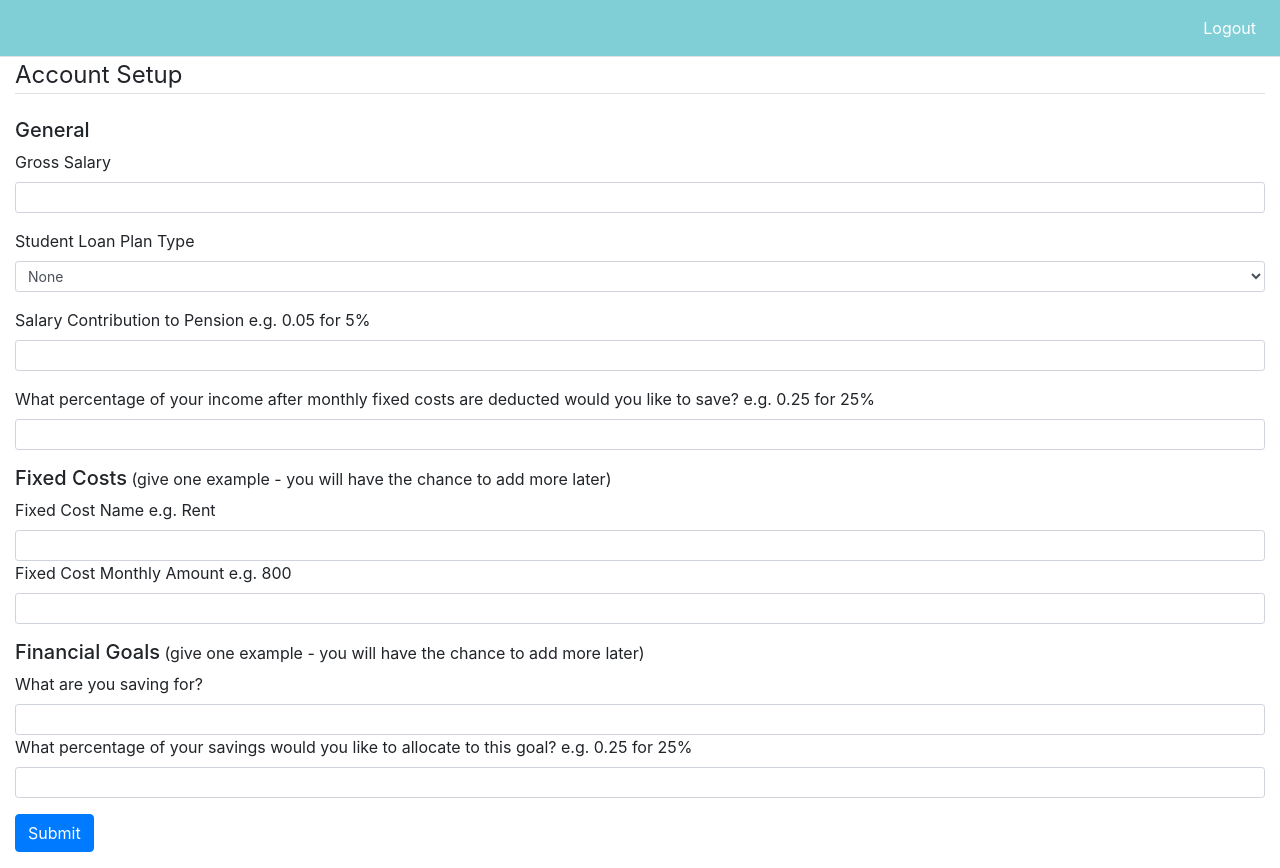
After one commit to surajtirupati/financeGoalsApp, a Flask app: page /setup in a window 1280 px wide. The commit adds this page. Run offline with Flask 2, Linux system fonts and the light colour scheme.

Commit message:
completed setup form

```diff
--- a/calculations.py
+++ b/calculations.py
@@ -43,6 +43,9 @@ def less_ni_contributions(gross: float) -> float:
 def less_student_loan(gross: float, plan: int) -> float:
     annual_student_loan = 0
 
+    if plan == 0:
+        return annual_student_loan
+
     if plan == 1:
         if gross > 12 * PLAN_1_MNTHLY_THRES:
             annual_student_loan = 0.09 * (gross - 12 * PLAN_1_MNTHLY_THRES)
@@ -75,7 +78,7 @@ def deduct_fixed_costs(disposable: float, fcs: [dict[float], list[float]]) -> fl
     return personal_income
 
 
-def calculate_saving_target(personal_inc: float, saving_perc: float) -> float:
+def calculate_saving_income(personal_inc: float, saving_perc: float) -> float:
     return personal_inc * saving_perc
 
 
--- a/forms.py
+++ b/forms.py
@@ -1,3 +1,34 @@
 from flask_wtf import FlaskForm
-from wtforms import StringField
-from wtforms.validators import DataRequired, Length
+from wtforms import Form, StringField, FloatField, SelectField, FormField, FieldList, SubmitField
+from wtforms.validators import DataRequired, NumberRange
+
+
+class FixedCostForm(Form):
+    name = StringField("Fixed Cost Name e.g. Rent", validators=[DataRequired()])
+    amount = FloatField("Fixed Cost Monthly Amount e.g. 800", validators=[DataRequired()])
+
+
+class GoalForm(Form):
+    name = StringField("What are you saving for?", validators=[DataRequired()])
+    amount = FloatField("What percentage of your savings would you like to allocate to this goal? e.g. 0.25 for 25%",
+                        validators=[DataRequired(), NumberRange(min=0, max=1, message='Enter number between 0 and 1')])
+
+
+class FinancialDataForm(FlaskForm):
+    gross_salary = FloatField('Gross Salary', validators=[DataRequired(),
+                                                          NumberRange(min=0,
+                                                                      max=26500000000,
+                                                                      message='Please enter a valid number')])
+    student_plan = SelectField("Student Loan Plan Type", choices=[(0, "None"), (1, "Plan 1"), (2, "Plan 2")],
+                               validators=[DataRequired()])
+    pension_contribution = FloatField("Salary Contribution to Pension e.g. 0.05 for 5%", validators=[DataRequired(),
+                                                                                                     NumberRange(min=0,
+                                                                                                                 max=1,
+                                                                                                                 message='Enter number between 0 and 1')])
+    fixed_costs = FieldList(FormField(FixedCostForm), min_entries=1)
+    saving_percentage = FloatField("What percentage of your income after monthly fixed costs are deducted would you "
+                                   "like to save? e.g. 0.25 for 25%", validators=[DataRequired(), NumberRange(min=0,
+                                                                                                              max=1,
+                                                                                                              message='Enter number between 0 and 1')])
+    goals = FieldList(FormField(GoalForm), min_entries=1)
+    submit = SubmitField('Submit')
--- a/main.py
+++ b/main.py
@@ -1,7 +1,9 @@
 from flask import Flask, render_template, request, redirect, url_for, flash
+from forms import FinancialDataForm
 
 app = Flask(__name__)
 
+app.config['SECRET_KEY'] = 'fefbb128d6df70ee4c3d697223e80958'
 
 @app.route("/")
 def home():
@@ -28,6 +30,10 @@ def custom_goal():
     return render_template("custom_goal.html")
 
 
-@app.route("/register")
-def register():
-    return render_template("register.html")
+@app.route("/setup", methods=['GET', 'POST'])
+def setup():
+    form = FinancialDataForm()
+    if form.validate_on_submit():
+        flash("Setup complete!", 'success')
+        return redirect(url_for('dashboard'))
+    return render_template("setup.html", form=form)
--- a/static/css/style.css
+++ b/static/css/style.css
@@ -58,3 +58,5 @@ nav .navbar-nav .dropdown-menu a{
     margin-left: -15rem;
   }
 }
+
+header > h5 { display: inline-block; }
--- /dev/null
+++ b/templates/setup.html
@@ -0,0 +1,193 @@
+<!DOCTYPE html>
+<html lang="en">
+
+<head>
+
+    <meta charset="utf-8">
+    <meta name="viewport" content="width=device-width, initial-scale=1, shrink-to-fit=no">
+    <meta name="description" content="">
+    <meta name="author" content="">
+    <title>Simple Sidebar - Start Bootstrap Template</title>
+
+    <link rel="stylesheet" href="https://cdn.jsdelivr.net/npm/bootstrap@4.5.3/dist/css/bootstrap.min.css" integrity="sha384-TX8t27EcRE3e/ihU7zmQxVncDAy5uIKz4rEkgIXeMed4M0jlfIDPvg6uqKI2xXr2" crossorigin="anonymous">
+    <link href="{{ url_for('static', filename='css/style.css') }}" rel="stylesheet">
+
+</head>
+
+<body>
+
+<div class="d-flex" id="wrapper">
+
+    <!-- Page Content -->
+    <div id="page-content-wrapper">
+
+        <nav class="navbar navbar-expand-lg navbar-light bg-light border-bottom" id="navbarMain">
+
+            <div class="collapse navbar-collapse" id="navbarSupportedContent">
+                <ul class="navbar-nav ml-auto mt-2 mt-lg-0">
+                    <li class="nav-item active">
+                        <a class="nav-link" href="#">Logout <span class="sr-only">(current)</span></a>
+                    </li>
+                </ul>
+            </div>
+        </nav>
+
+        <div class="container-fluid">
+            {% with messages = get_flashed_messages(with_categories=true) %}
+                {% if messages %}
+                    {% for category, message in messages %}
+                        <div class="alert alert-{{category}}">
+                            {{ message }}
+                        </div>
+                    {% endfor %}
+                {% endif %}
+            {% endwith %}
+            <form method="POST" action="">
+                {{ form.hidden_tag() }}
+                <fieldset class="form-grouo">
+                    <legend class="border-bottom mb-4"> Account Setup</legend>
+                    <div class="form-group">
+                        <header>
+                          <h5>General</h5>
+                        </header>
+                        {{ form.gross_salary.label(class="form-control-label") }}
+                        {% if form.gross_salary.errors %}
+                            {{ form.gross_salary(class="form-control form-control-sm is-invalid") }}
+                            <div class="invalid feedback">
+                                {% for error in form.gross_salary.errors %}
+                                    <span> {{ error }} </span>
+                                {% endfor %}
+                            </div>
+                        {% else %}
+                            {{ form.gross_salary(class="form-control form-control-sm") }}
+                        {% endif %}
+                    </div>
+                    <div class="form-group">
+                        {{ form.student_plan.label(class="form-control-label") }}
+                        {% if form.student_plan.errors %}
+                            {{ form.student_plan(class="form-control form-control-sm is-invalid") }}
+                            <div class="invalid feedback">
+                                {% for error in form.student_plan.errors %}
+                                    <span> {{ error }} </span>
+                                {% endfor %}
+                            </div>
+                        {% else %}
+                            {{ form.student_plan(class="form-control form-control-sm") }}
+                        {% endif %}
+                    </div>
+                    <div class="form-group">
+                        {{ form.pension_contribution.label(class="form-control-label") }}
+                        {% if form.pension_contribution.errors %}
+                            {{ form.pension_contribution(class="form-control form-control-sm is-invalid") }}
+                            <div class="invalid feedback">
+                                {% for error in form.pension_contribution.errors %}
+                                    <span> {{ error }} </span>
+                                {% endfor %}
+                            </div>
+                        {% else %}
+                            {{ form.pension_contribution(class="form-control form-control-sm") }}
+                        {% endif %}
+                    </div>
+                    <div class="form-group">
+                        {{ form.saving_percentage.label(class="form-control-label") }}
+                        {% if form.saving_percentage.errors %}
+                            {{ form.saving_percentage(class="form-control form-control-sm is-invalid") }}
+                            <div class="invalid feedback">
+                                {% for error in form.saving_percentage.errors %}
+                                    <span> {{ error }} </span>
+                                {% endfor %}
+                            </div>
+                        {% else %}
+                            {{ form.saving_percentage(class="form-control form-control-sm") }}
+                        {% endif %}
+                    </div>
+                    <div class="form-group">
+                        <header>
+                          <h5>Fixed Costs</h5>
+                          <span>(give one example - you will have the chance to add more later)</span>
+                        </header>
+                        {% for object in form.fixed_costs %}
+                            {{ object.form.name.label(class="form-control-label") }}
+                            {% if object.form.name.errors %}
+                                {{ object.form.name(class="form-control form-control-sm is-invalid") }}
+                                <div class="invalid feedback">
+                                    {% for error in object.form.name.errors %}
+                                        <span> {{ error }} </span>
+                                    {% endfor %}
+                                </div>
+                            {% else %}
+                                {{ object.form.name(class="form-control form-control-sm") }}
+                            {% endif %}
+
+                            {{ object.form.amount.label(class="form-control-label") }}
+                            {% if object.form.amount.errors %}
+                                {{ object.form.amount(class="form-control form-control-sm is-invalid") }}
+                                <div class="invalid feedback">
+                                    {% for error in object.form.amount.errors %}
+                                        <span> {{ error }} </span>
+                                    {% endfor %}
+                                </div>
+                            {% else %}
+                                {{ object.form.amount(class="form-control form-control-sm") }}
+                            {% endif %}
+                        {% endfor %}
+                    </div>
+                    <div class="form-group">
+                        <header>
+                          <h5>Financial Goals</h5>
+                          <span>(give one example - you will have the chance to add more later)</span>
+                        </header>
+                        {% for object in form.goals %}
+                            {{ object.form.name.label(class="form-control-label") }}
+                            {% if object.form.name.errors %}
+                                {{ object.form.name(class="form-control form-control-sm is-invalid") }}
+                                <div class="invalid feedback">
+                                    {% for error in object.form.name.errors %}
+                                        <span> {{ error }} </span>
+                                    {% endfor %}
+                                </div>
+                            {% else %}
+                                {{ object.form.name(class="form-control form-control-sm") }}
+                            {% endif %}
+
+                            {{ object.form.amount.label(class="form-control-label") }}
+                            {% if object.form.amount.errors %}
+                                {{ object.form.amount(class="form-control form-control-sm is-invalid") }}
+                                <div class="invalid feedback">
+                                    {% for error in object.form.amount.errors %}
+                                        <span> {{ error }} </span>
+                                    {% endfor %}
+                                </div>
+                            {% else %}
+                                {{ object.form.amount(class="form-control form-control-sm") }}
+                            {% endif %}
+                        {% endfor %}
+                    </div>
+                    <div class="form-group">
+                        {{ form.submit(class="btn btn-primary") }}
+                    </div>
+                </fieldset>
+            </form>
+        </div>
+
+    </div>
+    <!-- /#page-content-wrapper -->
+
+</div>
+<!-- /#wrapper -->
+
+<!-- Bootstrap core JavaScript -->
+<script src="https://code.jquery.com/jquery-3.5.1.slim.min.js" integrity="sha384-DfXdz2htPH0lsSSs5nCTpuj/zy4C+OGpamoFVy38MVBnE+IbbVYUew+OrCXaRkfj" crossorigin="anonymous"></script>
+<script src="https://cdn.jsdelivr.net/npm/bootstrap@4.5.3/dist/js/bootstrap.bundle.min.js" integrity="sha384-ho+j7jyWK8fNQe+A12Hb8AhRq26LrZ/JpcUGGOn+Y7RsweNrtN/tE3MoK7ZeZDyx" crossorigin="anonymous"></script>
+
+<!-- Menu Toggle Script -->
+<script>
+    $("#menu-toggle").click(function (e) {
+        e.preventDefault();
+        $("#wrapper").toggleClass("toggled");
+    });
+</script>
+
+</body>
+
+</html>
```
Also changed, not shown: templates/base.html (+9 -0 lines), templates/register.html (deleted, +0 -61 lines).
